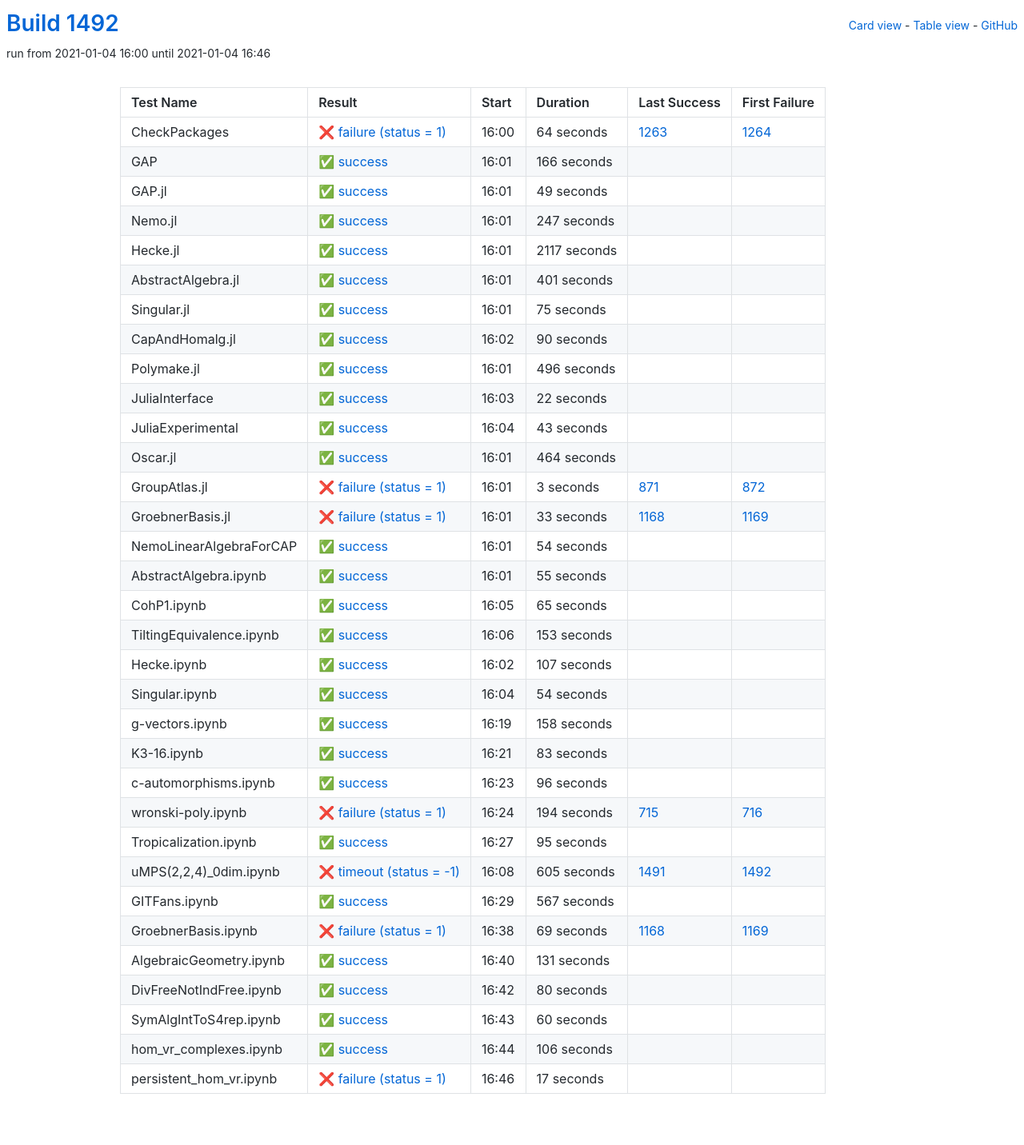
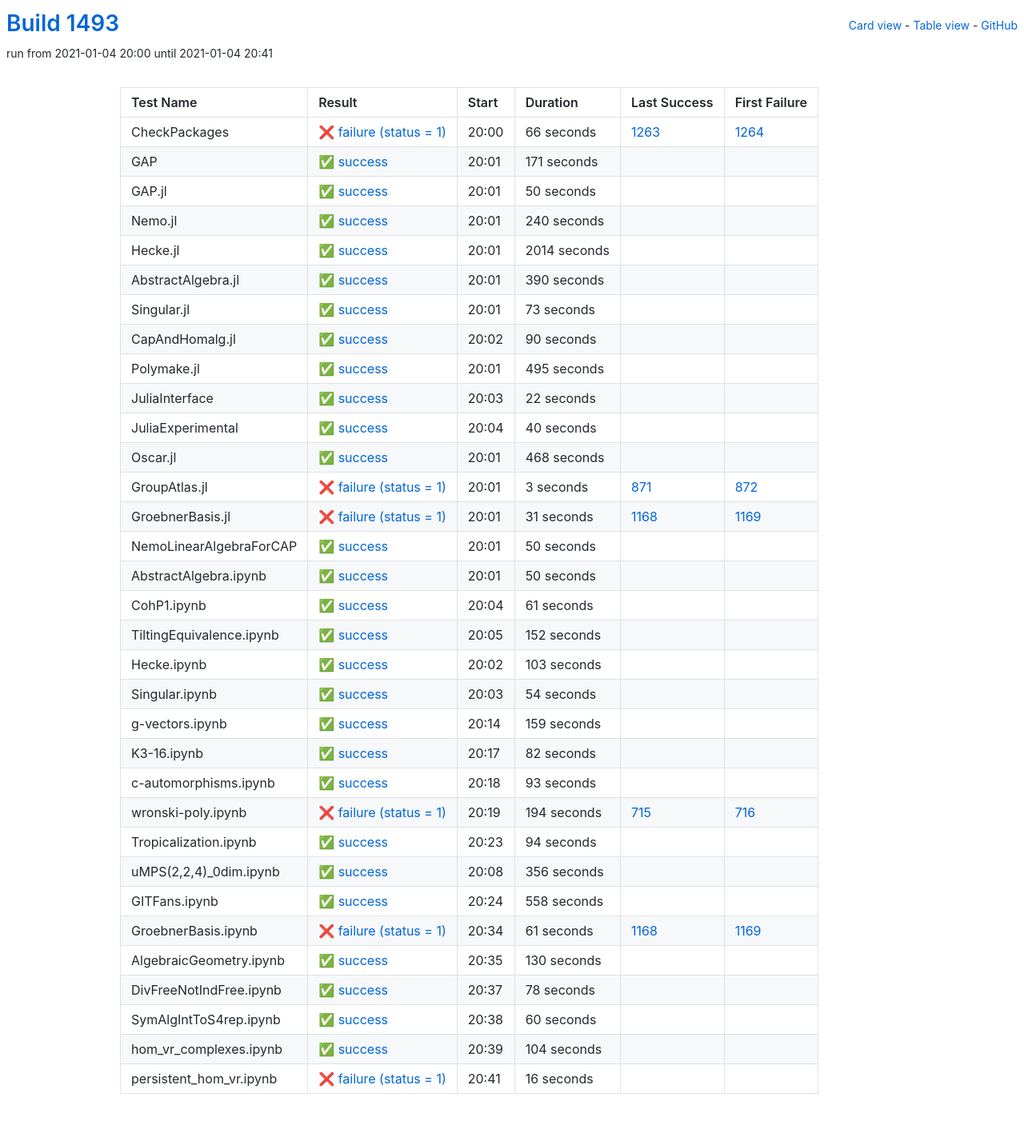
Before and after one commit to oscar-system/oscar-ci-status-stable, a Jekyll site: the page built from table.html, in a window 1280 px wide. Shown: the whole page at 80% size. Built offline with Jekyll 4.4.1, drawn with Linux system fonts in a browser that asks for light colours.

Commit message:
Build #1493

```diff
--- a/_data/ci.yml
+++ b/_data/ci.yml
@@ -1,6 +1,6 @@
 ---
-build: 1492
-build_url: https://oscarci.mathematik.uni-kl.de/job/oscar-stable/1492/
+build: 1493
+build_url: https://oscarci.mathematik.uni-kl.de/job/oscar-stable/1493/
 job: oscar-stable
 organization: oscar-system
 repo: oscar-ci-status-stable
@@ -8,92 +8,92 @@ repourl: https://github.com/oscar-system/oscar-ci-status-stable
 tests:
 - name: CheckPackages
   id: checkpackages
-  log: https://oscarci.mathematik.uni-kl.de/job/oscar-stable/1492/artifact/logs/build-1492/CheckPackages.log
-  start: 2021-01-04 16:00
+  log: https://oscarci.mathematik.uni-kl.de/job/oscar-stable/1493/artifact/logs/build-1493/CheckPackages.log
+  start: 2021-01-04 20:00
   success: false
   exitcode: 1
   status: failure
-  duration: 64
+  duration: 66
   last_success: 1263
   last_success_url: https://oscarci.mathematik.uni-kl.de/job/oscar-stable/1263/
   first_failure: 1264
   first_failure_url: https://oscarci.mathematik.uni-kl.de/job/oscar-stable/1264/
 - name: GAP
   id: gap
-  log: https://oscarci.mathematik.uni-kl.de/job/oscar-stable/1492/artifact/logs/build-1492/GAP.log
-  start: 2021-01-04 16:01
+  log: https://oscarci.mathematik.uni-kl.de/job/oscar-stable/1493/artifact/logs/build-1493/GAP.log
+  start: 2021-01-04 20:01
   success: true
   exitcode: 0
   status: success
-  duration: 166
+  duration: 171
   last_success: false
   last_success_url:
   first_failure: false
   first_failure_url:
 - name: GAP.jl
   id: gap-jl
-  log: https://oscarci.mathematik.uni-kl.de/job/oscar-stable/1492/artifact/logs/build-1492/GAP.jl.log
-  start: 2021-01-04 16:01
+  log: https://oscarci.mathematik.uni-kl.de/job/oscar-stable/1493/artifact/logs/build-1493/GAP.jl.log
+  start: 2021-01-04 20:01
   success: true
   exitcode: 0
   status: success
-  duration: 49
+  duration: 50
   last_success: false
   last_success_url:
   first_failure: false
   first_failure_url:
 - name: Nemo.jl
   id: nemo-jl
-  log: https://oscarci.mathematik.uni-kl.de/job/oscar-stable/1492/artifact/logs/build-1492/Nemo.jl.log
-  start: 2021-01-04 16:01
+  log: https://oscarci.mathematik.uni-kl.de/job/oscar-stable/1493/artifact/logs/build-1493/Nemo.jl.log
+  start: 2021-01-04 20:01
   success: true
   exitcode: 0
   status: success
-  duration: 247
+  duration: 240
   last_success: false
   last_success_url:
   first_failure: false
   first_failure_url:
 - name: Hecke.jl
   id: hecke-jl
-  log: https://oscarci.mathematik.uni-kl.de/job/oscar-stable/1492/artifact/logs/build-1492/Hecke.jl.log
-  start: 2021-01-04 16:01
+  log: https://oscarci.mathematik.uni-kl.de/job/oscar-stable/1493/artifact/logs/build-1493/Hecke.jl.log
+  start: 2021-01-04 20:01
   success: true
   exitcode: 0
   status: success
-  duration: 2117
+  duration: 2014
   last_success: false
   last_success_url:
   first_failure: false
   first_failure_url:
 - name: AbstractAlgebra.jl
   id: abstractalgebra-jl
-  log: https://oscarci.mathematik.uni-kl.de/job/oscar-stable/1492/artifact/logs/build-1492/AbstractAlgebra.jl.log
-  start: 2021-01-04 16:01
+  log: https://oscarci.mathematik.uni-kl.de/job/oscar-stable/1493/artifact/logs/build-1493/AbstractAlgebra.jl.log
+  start: 2021-01-04 20:01
   success: true
   exitcode: 0
   status: success
-  duration: 401
+  duration: 390
   last_success: false
   last_success_url:
   first_failure: false
   first_failure_url:
 - name: Singular.jl
   id: singular-jl
-  log: https://oscarci.mathematik.uni-kl.de/job/oscar-stable/1492/artifact/logs/build-1492/Singular.jl.log
-  start: 2021-01-04 16:01
+  log: https://oscarci.mathematik.uni-kl.de/job/oscar-stable/1493/artifact/logs/build-1493/Singular.jl.log
+  start: 2021-01-04 20:01
   success: true
   exitcode: 0
   status: success
-  duration: 75
+  duration: 73
   last_success: false
   last_success_url:
   first_failure: false
   first_failure_url:
 - name: CapAndHomalg.jl
   id: capandhomalg-jl
-  log: https://oscarci.mathematik.uni-kl.de/job/oscar-stable/1492/artifact/logs/build-1492/CapAndHomalg.jl.log
-  start: 2021-01-04 16:02
+  log: https://oscarci.mathematik.uni-kl.de/job/oscar-stable/1493/artifact/logs/build-1493/CapAndHomalg.jl.log
+  start: 2021-01-04 20:02
   success: true
   exitcode: 0
   status: success
@@ -104,20 +104,20 @@ tests:
   first_failure_url:
 - name: Polymake.jl
   id: polymake-jl
-  log: https://oscarci.mathematik.uni-kl.de/job/oscar-stable/1492/artifact/logs/build-1492/Polymake.jl.log
-  start: 2021-01-04 16:01
+  log: https://oscarci.mathematik.uni-kl.de/job/oscar-stable/1493/artifact/logs/build-1493/Polymake.jl.log
+  start: 2021-01-04 20:01
   success: true
   exitcode: 0
   status: success
-  duration: 496
+  duration: 495
   last_success: false
   last_success_url:
   first_failure: false
   first_failure_url:
 - name: JuliaInterface
   id: juliainterface
-  log: https://oscarci.mathematik.uni-kl.de/job/oscar-stable/1492/artifact/logs/build-1492/JuliaInterface.log
-  start: 2021-01-04 16:03
+  log: https://oscarci.mathematik.uni-kl.de/job/oscar-stable/1493/artifact/logs/build-1493/JuliaInterface.log
+  start: 2021-01-04 20:03
   success: true
   exitcode: 0
   status: success
@@ -128,32 +128,32 @@ tests:
   first_failure_url:
 - name: JuliaExperimental
   id: juliaexperimental
-  log: https://oscarci.mathematik.uni-kl.de/job/oscar-stable/1492/artifact/logs/build-1492/JuliaExperimental.log
-  start: 2021-01-04 16:04
+  log: https://oscarci.mathematik.uni-kl.de/job/oscar-stable/1493/artifact/logs/build-1493/JuliaExperimental.log
+  start: 2021-01-04 20:04
   success: true
   exitcode: 0
   status: success
-  duration: 43
+  duration: 40
   last_success: false
   last_success_url:
   first_failure: false
   first_failure_url:
 - name: Oscar.jl
   id: oscar-jl
-  log: https://oscarci.mathematik.uni-kl.de/job/oscar-stable/1492/artifact/logs/build-1492/Oscar.jl.log
-  start: 2021-01-04 16:01
+  log: https://oscarci.mathematik.uni-kl.de/job/oscar-stable/1493/artifact/logs/build-1493/Oscar.jl.log
+  start: 2021-01-04 20:01
   success: true
   exitcode: 0
   status: success
-  duration: 464
+  duration: 468
   last_success: false
   last_success_url:
   first_failure: false
   first_failure_url:
 - name: GroupAtlas.jl
   id: groupatlas-jl
-  log: https://oscarci.mathematik.uni-kl.de/job/oscar-stable/1492/artifact/logs/build-1492/GroupAtlas.jl.log
-  start: 2021-01-04 16:01
+  log: https://oscarci.mathematik.uni-kl.de/job/oscar-stable/1493/artifact/logs/build-1493/GroupAtlas.jl.log
+  start: 2021-01-04 20:01
   success: false
   exitcode: 1
   status: failure
@@ -164,80 +164,80 @@ tests:
   first_failure_url: https://oscarci.mathematik.uni-kl.de/job/oscar-stable/872/
 - name: GroebnerBasis.jl
   id: groebnerbasis-jl
-  log: https://oscarci.mathematik.uni-kl.de/job/oscar-stable/1492/artifact/logs/build-1492/GroebnerBasis.jl.log
-  start: 2021-01-04 16:01
+  log: https://oscarci.mathematik.uni-kl.de/job/oscar-stable/1493/artifact/logs/build-1493/GroebnerBasis.jl.log
+  start: 2021-01-04 20:01
   success: false
   exitcode: 1
   status: failure
-  duration: 33
+  duration: 31
   last_success: 1168
   last_success_url: https://oscarci.mathematik.uni-kl.de/job/oscar-stable/1168/
   first_failure: 1169
   first_failure_url: https://oscarci.mathematik.uni-kl.de/job/oscar-stable/1169/
 - name: NemoLinearAlgebraForCAP
   id: nemolinearalgebraforcap
-  log: https://oscarci.mathematik.uni-kl.de/job/oscar-stable/1492/artifact/logs/build-1492/NemoLinearAlgebraForCAP.log
-  start: 2021-01-04 16:01
+  log: https://oscarci.mathematik.uni-kl.de/job/oscar-stable/1493/artifact/logs/build-1493/NemoLinearAlgebraForCAP.log
+  start: 2021-01-04 20:01
   success: true
   exitcode: 0
   status: success
-  duration: 54
+  duration: 50
   last_success: false
   last_success_url:
   first_failure: false
   first_failure_url:
 - name: AbstractAlgebra.ipynb
   id: abstractalgebra-ipynb
-  log: https://oscarci.mathematik.uni-kl.de/job/oscar-stable/1492/artifact/logs/build-1492/AbstractAlgebra.ipynb.log
-  start: 2021-01-04 16:01
+  log: https://oscarci.mathematik.uni-kl.de/job/oscar-stable/1493/artifact/logs/build-1493/AbstractAlgebra.ipynb.log
+  start: 2021-01-04 20:01
   success: true
   exitcode: 0
   status: success
-  duration: 55
+  duration: 50
   last_success: false
   last_success_url:
   first_failure: false
   first_failure_url:
 - name: CohP1.ipynb
   id: cohp1-ipynb
-  log: https://oscarci.mathematik.uni-kl.de/job/oscar-stable/1492/artifact/logs/build-1492/CohP1.ipynb.log
-  start: 2021-01-04 16:05
+  log: https://oscarci.mathematik.uni-kl.de/job/oscar-stable/1493/artifact/logs/build-1493/CohP1.ipynb.log
+  start: 2021-01-04 20:04
   success: true
   exitcode: 0
   status: success
-  duration: 65
+  duration: 61
   last_success: false
   last_success_url:
   first_failure: false
   first_failure_url:
 - name: TiltingEquivalence.ipynb
   id: tiltingequivalence-ipynb
-  log: https://oscarci.mathematik.uni-kl.de/job/oscar-stable/1492/artifact/logs/build-1492/TiltingEquivalence.ipynb.log
-  start: 2021-01-04 16:06
+  log: https://oscarci.mathematik.uni-kl.de/job/oscar-stable/1493/artifact/logs/build-1493/TiltingEquivalence.ipynb.log
+  start: 2021-01-04 20:05
   success: true
   exitcode: 0
   status: success
-  duration: 153
+  duration: 152
   last_success: false
   last_success_url:
   first_failure: false
   first_failure_url:
 - name: Hecke.ipynb
   id: hecke-ipynb
-  log: https://oscarci.mathematik.uni-kl.de/job/oscar-stable/1492/artifact/logs/build-1492/Hecke.ipynb.log
-  start: 2021-01-04 16:02
+  log: https://oscarci.mathematik.uni-kl.de/job/oscar-stable/1493/artifact/logs/build-1493/Hecke.ipynb.log
+  start: 2021-01-04 20:02
   success: true
   exitcode: 0
   status: success
-  duration: 107
+  duration: 103
   last_success: false
   last_success_url:
   first_failure: false
   first_failure_url:
 - name: Singular.ipynb
   id: singular-ipynb
-  log: https://oscarci.mathematik.uni-kl.de/job/oscar-stable/1492/artifact/logs/build-1492/Singular.ipynb.log
-  start: 2021-01-04 16:04
+  log: https://oscarci.mathematik.uni-kl.de/job/oscar-stable/1493/artifact/logs/build-1493/Singular.ipynb.log
+  start: 2021-01-04 20:03
   success: true
   exitcode: 0
   status: success
@@ -248,44 +248,44 @@ tests:
   first_failure_url:
 - name: g-vectors.ipynb
   id: g-vectors-ipynb
-  log: https://oscarci.mathematik.uni-kl.de/job/oscar-stable/1492/artifact/logs/build-1492/g-vectors.ipynb.log
-  start: 2021-01-04 16:19
+  log: https://oscarci.mathematik.uni-kl.de/job/oscar-stable/1493/artifact/logs/build-1493/g-vectors.ipynb.log
+  start: 2021-01-04 20:14
   success: true
   exitcode: 0
   status: success
-  duration: 158
+  duration: 159
   last_success: false
   last_success_url:
   first_failure: false
   first_failure_url:
 - name: K3-16.ipynb
   id: k3-16-ipynb
-  log: https://oscarci.mathematik.uni-kl.de/job/oscar-stable/1492/artifact/logs/build-1492/K3-16.ipynb.log
-  start: 2021-01-04 16:21
+  log: https://oscarci.mathematik.uni-kl.de/job/oscar-stable/1493/artifact/logs/build-1493/K3-16.ipynb.log
+  start: 2021-01-04 20:17
   success: true
   exitcode: 0
   status: success
-  duration: 83
+  duration: 82
   last_success: false
   last_success_url:
   first_failure: false
   first_failure_url:
 - name: c-automorphisms.ipynb
   id: c-automorphisms-ipynb
-  log: https://oscarci.mathematik.uni-kl.de/job/oscar-stable/1492/artifact/logs/build-1492/c-automorphisms.ipynb.log
-  start: 2021-01-04 16:23
+  log: https://oscarci.mathematik.uni-kl.de/job/oscar-stable/1493/artifact/logs/build-1493/c-automorphisms.ipynb.log
+  start: 2021-01-04 20:18
   success: true
   exitcode: 0
   status: success
-  duration: 96
+  duration: 93
   last_success: false
   last_success_url:
   first_failure: false
   first_failure_url:
 - name: wronski-poly.ipynb
   id: wronski-poly-ipynb
-  log: https://oscarci.mathematik.uni-kl.de/job/oscar-stable/1492/artifact/logs/build-1492/wronski-poly.ipynb.log
-  start: 2021-01-04 16:24
+  log: https://oscarci.mathematik.uni-kl.de/job/oscar-stable/1493/artifact/logs/build-1493/wronski-poly.ipynb.log
+  start: 2021-01-04 20:19
   success: false
   exitcode: 1
   status: failure
@@ -296,80 +296,80 @@ tests:
   first_failure_url: https://oscarci.mathematik.uni-kl.de/job/oscar-stable/716/
 - name: Tropicalization.ipynb
   id: tropicalization-ipynb
-  log: https://oscarci.mathematik.uni-kl.de/job/oscar-stable/1492/artifact/logs/build-1492/Tropicalization.ipynb.log
-  start: 2021-01-04 16:27
+  log: https://oscarci.mathematik.uni-kl.de/job/oscar-stable/1493/artifact/logs/build-1493/Tropicalization.ipynb.log
+  start: 2021-01-04 20:23
   success: true
   exitcode: 0
   status: success
-  duration: 95
+  duration: 94
   last_success: false
   last_success_url:
   first_failure: false
   first_failure_url:
 - name: uMPS(2,2,4)_0dim.ipynb
   id: umps-2-2-4-0dim-ipynb
-  log: https://oscarci.mathematik.uni-kl.de/job/oscar-stable/1492/artifact/logs/build-1492/uMPS-2-2-4-_0dim.ipynb.log
-  start: 2021-01-04 16:08
-  success: false
-  exitcode: -1
-  status: timeout
-  duration: 605
-  last_success: 1491
-  last_success_url: https://oscarci.mathematik.uni-kl.de/job/oscar-stable/1491/
-  first_failure: 1492
-  first_failure_url: https://oscarci.mathematik.uni-kl.de/job/oscar-stable/1492/
-- name: GITFans.ipynb
-  id: gitfans-ipynb
-  log: https://oscarci.mathematik.uni-kl.de/job/oscar-stable/1492/artifact/logs/build-1492/GITFans.ipynb.log
-  start: 2021-01-04 16:29
+  log: https://oscarci.mathematik.uni-kl.de/job/oscar-stable/1493/artifact/logs/build-1493/uMPS-2-2-4-_0dim.ipynb.log
+  start: 2021-01-04 20:08
   success: true
   exitcode: 0
   status: success
-  duration: 567
+  duration: 356
+  last_success: false
+  last_success_url:
+  first_failure: false
+  first_failure_url:
+- name: GITFans.ipynb
+  id: gitfans-ipynb
+  log: https://oscarci.mathematik.uni-kl.de/job/oscar-stable/1493/artifact/logs/build-1493/GITFans.ipynb.log
+  start: 2021-01-04 20:24
+  success: true
+  exitcode: 0
+  status: success
+  duration: 558
   last_success: false
   last_success_url:
   first_failure: false
   first_failure_url:
 - name: GroebnerBasis.ipynb
   id: groebnerbasis-ipynb
-  log: https://oscarci.mathematik.uni-kl.de/job/oscar-stable/1492/artifact/logs/build-1492/GroebnerBasis.ipynb.log
-  start: 2021-01-04 16:38
+  log: https://oscarci.mathematik.uni-kl.de/job/oscar-stable/1493/artifact/logs/build-1493/GroebnerBasis.ipynb.log
+  start: 2021-01-04 20:34
   success: false
   exitcode: 1
   status: failure
-  duration: 69
+  duration: 61
   last_success: 1168
   last_success_url: https://oscarci.mathematik.uni-kl.de/job/oscar-stable/1168/
   first_failure: 1169
   first_failure_url: https://oscarci.mathematik.uni-kl.de/job/oscar-stable/1169/
 - name: AlgebraicGeometry.ipynb
   id: algebraicgeometry-ipynb
-  log: https://oscarci.mathematik.uni-kl.de/job/oscar-stable/1492/artifact/logs/build-1492/AlgebraicGeometry.ipynb.log
-  start: 2021-01-04 16:40
+  log: https://oscarci.mathematik.uni-kl.de/job/oscar-stable/1493/artifact/logs/build-1493/AlgebraicGeometry.ipynb.log
+  start: 2021-01-04 20:35
   success: true
   exitcode: 0
   status: success
-  duration: 131
+  duration: 130
   last_success: false
   last_success_url:
   first_failure: false
   first_failure_url:
 - name: DivFreeNotIndFree.ipynb
   id: divfreenotindfree-ipynb
-  log: https://oscarci.mathematik.uni-kl.de/job/oscar-stable/1492/artifact/logs/build-1492/DivFreeNotIndFree.ipynb.log
-  start: 2021-01-04 16:42
+  log: https://oscarci.mathematik.uni-kl.de/job/oscar-stable/1493/artifact/logs/build-1493/DivFreeNotIndFree.ipynb.log
+  start: 2021-01-04 20:37
   success: true
   exitcode: 0
   status: success
-  duration: 80
+  duration: 78
   last_success: false
   last_success_url:
   first_failure: false
   first_failure_url:
 - name: SymAlgIntToS4rep.ipynb
   id: symalginttos4rep-ipynb
-  log: https://oscarci.mathematik.uni-kl.de/job/oscar-stable/1492/artifact/logs/build-1492/SymAlgIntToS4rep.ipynb.log
-  start: 2021-01-04 16:43
+  log: https://oscarci.mathematik.uni-kl.de/job/oscar-stable/1493/artifact/logs/build-1493/SymAlgIntToS4rep.ipynb.log
+  start: 2021-01-04 20:38
   success: true
   exitcode: 0
   status: success
@@ -380,24 +380,24 @@ tests:
   first_failure_url:
 - name: hom_vr_complexes.ipynb
   id: hom-vr-complexes-ipynb
-  log: https://oscarci.mathematik.uni-kl.de/job/oscar-stable/1492/artifact/logs/build-1492/hom_vr_complexes.ipynb.log
-  start: 2021-01-04 16:44
+  log: https://oscarci.mathematik.uni-kl.de/job/oscar-stable/1493/artifact/logs/build-1493/hom_vr_complexes.ipynb.log
+  start: 2021-01-04 20:39
   success: true
   exitcode: 0
   status: success
-  duration: 106
+  duration: 104
   last_success: false
   last_success_url:
   first_failure: false
   first_failure_url:
 - name: persistent_hom_vr.ipynb
   id: persistent-hom-vr-ipynb
-  log: https://oscarci.mathematik.uni-kl.de/job/oscar-stable/1492/artifact/logs/build-1492/persistent_hom_vr.ipynb.log
-  start: 2021-01-04 16:46
+  log: https://oscarci.mathematik.uni-kl.de/job/oscar-stable/1493/artifact/logs/build-1493/persistent_hom_vr.ipynb.log
+  start: 2021-01-04 20:41
   success: false
   exitcode: 1
   status: failure
-  duration: 17
+  duration: 16
   last_success: false
   last_success_url:
   first_failure: false
```
Also changed, not shown: README.md.
